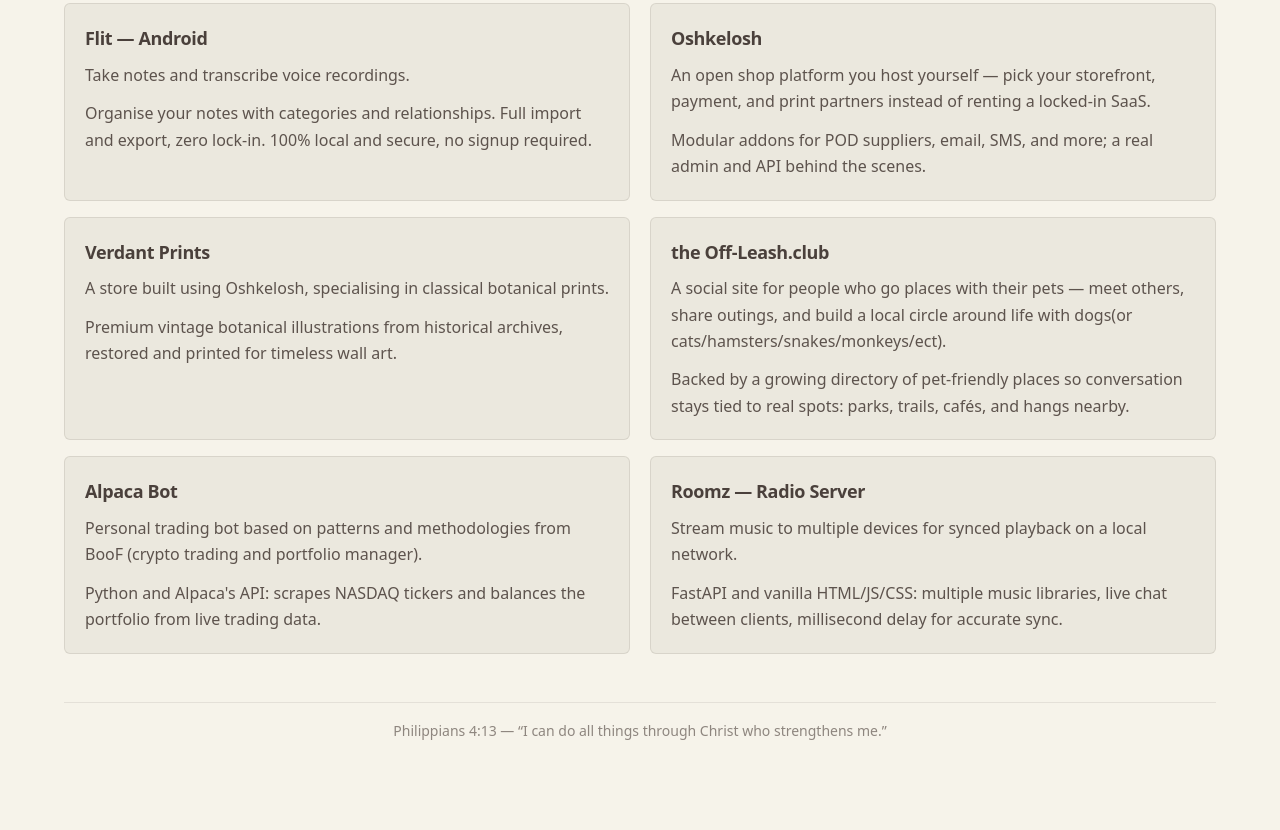
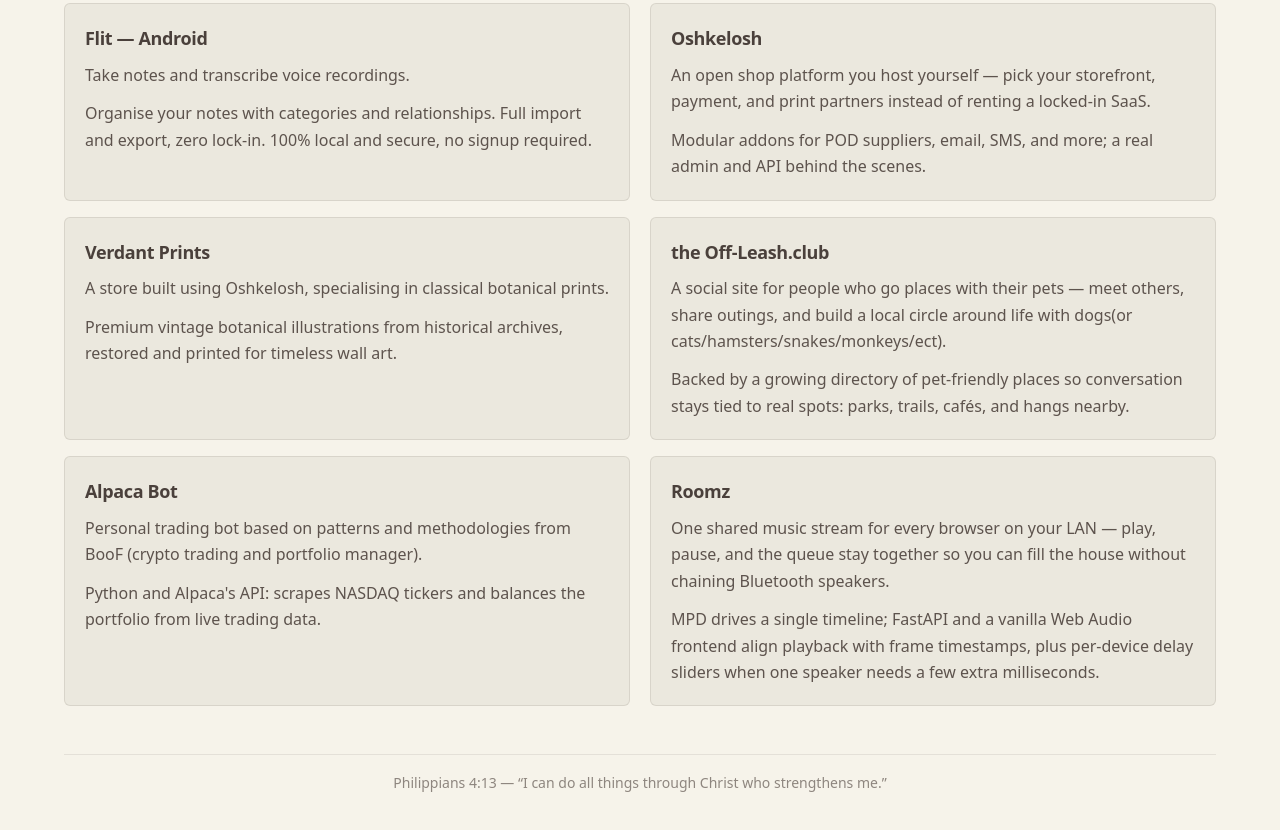
Before and after one commit to MrBlindMouse/bmd_landing, a plain HTML site: page index.html in a window 1280 px wide. Shown: the part 1591-2421 px from the top of the page. Before the commit the page ends 2373 px from the top, so only its background shows below. Drawn offline with Linux system fonts and the light colour scheme.

Commit message:
Roomz Card update

```diff
--- a/index.html
+++ b/index.html
@@ -209,9 +209,9 @@
                 </a>
 
                 <a href="https://github.com/MrBlindMouse/Roomz" target="_blank" rel="noopener noreferrer" class="project-card">
-                    <h3>Roomz — Radio Server</h3>
-                    <p>Stream music to multiple devices for synced playback on a local network.</p>
-                    <p>FastAPI and vanilla HTML/JS/CSS: multiple music libraries, live chat between clients, millisecond delay for accurate sync.</p>
+                    <h3>Roomz</h3>
+                    <p>One shared music stream for every browser on your LAN — play, pause, and the queue stay together so you can fill the house without chaining Bluetooth speakers.</p>
+                    <p>MPD drives a single timeline; FastAPI and a vanilla Web Audio frontend align playback with frame timestamps, plus per-device delay sliders when one speaker needs a few extra milliseconds.</p>
                 </a>
             </div>
         </section>
```
